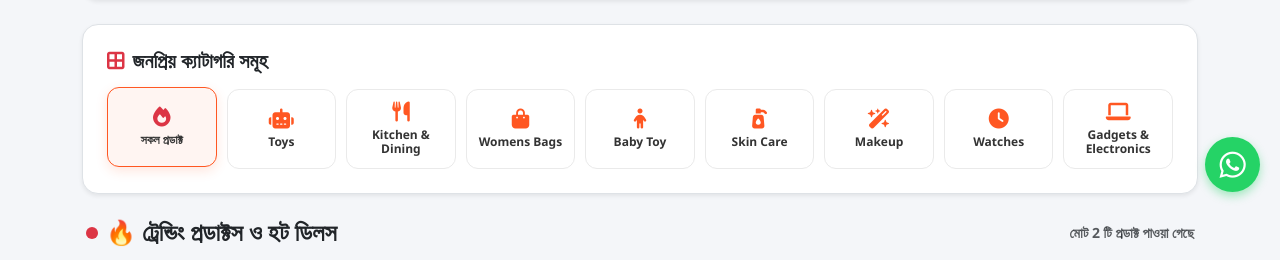
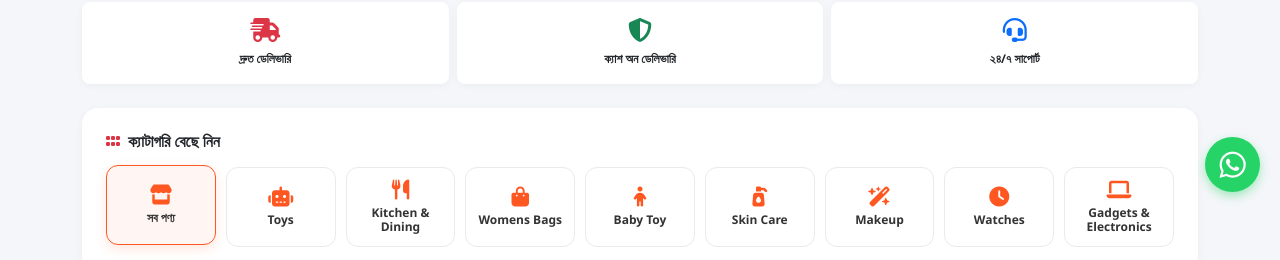
Before and after one commit to WebsiteMaker9876/NovaCartBd, a Flask app: page / in a window 1280 px wide. Shown: the part 528-788 px from the top of the page. Run offline with Flask 3, Linux system fonts and the light colour scheme; data comes from the database, SQL or seed files in the repository; some libraries are stand-ins or nearby versions.

Commit message:
Update index.html

```diff
--- a/templates/index.html
+++ b/templates/index.html
@@ -4,27 +4,53 @@
 
 {% block content %}
 
-<!-- Hero Banner Section -->
+<!-- Main Banner Section -->
 {% if site_settings.header_banner_url %}
-<div class="hero-banner-box rounded-4 overflow-hidden shadow-sm mb-4 bg-white border">
-    <a href="{{ site_settings.banner_link }}" class="d-block">
-        <img src="{{ site_settings.header_banner_url }}" alt="Offer Banner" class="w-100" style="max-height: 400px; object-fit: cover; transition: transform 0.3s ease;" onmouseover="this.style.transform='scale(1.01)'" onmouseout="this.style.transform='scale(1)'">
+<div class="hero-banner-section mb-4">
+    <a href="{{ site_settings.banner_link }}" class="d-block text-decoration-none">
+        <div class="card border-0 rounded-4 overflow-hidden shadow-sm" style="background: #111;">
+            <img src="{{ site_settings.header_banner_url }}" alt="Hero Banner" class="w-100 img-fluid hero-img" style="max-height: 380px; object-fit: cover; transition: opacity 0.3s ease;">
+        </div>
     </a>
 </div>
 {% endif %}
 
+<!-- Trust / Feature Badges -->
+<div class="row g-2 mb-4 text-center">
+    <div class="col-4">
+        <div class="p-3 bg-white rounded-3 shadow-xs border-0 d-flex flex-column align-items-center justify-content-center h-100">
+            <i class="fa-solid fa-truck-fast text-danger fs-4 mb-2"></i>
+            <span class="fw-bold text-dark" style="font-size: 12px;">দ্রুত ডেলিভারি</span>
+        </div>
+    </div>
+    <div class="col-4">
+        <div class="p-3 bg-white rounded-3 shadow-xs border-0 d-flex flex-column align-items-center justify-content-center h-100">
+            <i class="fa-solid fa-shield-halved text-success fs-4 mb-2"></i>
+            <span class="fw-bold text-dark" style="font-size: 12px;">ক্যাশ অন ডেলিভারি</span>
+        </div>
+    </div>
+    <div class="col-4">
+        <div class="p-3 bg-white rounded-3 shadow-xs border-0 d-flex flex-column align-items-center justify-content-center h-100">
+            <i class="fa-solid fa-headset text-primary fs-4 mb-2"></i>
+            <span class="fw-bold text-dark" style="font-size: 12px;">২৪/৭ সাপোর্ট</span>
+        </div>
+    </div>
+</div>
+
 <!-- Category Section -->
-<div class="bg-white p-4 rounded-4 shadow-sm mb-4 border">
+<div class="bg-white p-3 p-md-4 rounded-4 shadow-xs mb-4 border-0">
     <div class="d-flex align-items-center justify-content-between mb-3">
-        <h5 class="fw-bold m-0 text-dark"><i class="fa-solid fa-border-all text-danger me-2"></i>জনপ্রিয় ক্যাটাগরি সমূহ</h5>
+        <h6 class="fw-bold m-0 text-dark fs-6 d-flex align-items-center">
+            <i class="fa-solid fa-grip text-danger me-2"></i> ক্যাটাগরি বেছে নিন
+        </h6>
         {% if current_cat %}
-        <a href="/" class="btn btn-outline-danger btn-sm fw-bold rounded-pill px-3"><i class="fa-solid fa-rotate-left me-1"></i> সব প্রডাক্ট দেখুন</a>
+        <a href="/" class="btn btn-soft-danger btn-sm rounded-pill px-3 fw-bold" style="font-size: 12px;"><i class="fa-solid fa-xmark me-1"></i> ফিল্টার মুছুন</a>
         {% endif %}
     </div>
     <div class="category-grid-box">
         <a href="/" class="category-card {% if not current_cat %}active{% endif %}">
-            <i class="fa-solid fa-fire text-danger"></i>
-            <span>সকল প্রডাক্ট</span>
+            <i class="fa-solid fa-store"></i>
+            <span>সব পণ্য</span>
         </a>
         {% for cat in categories %}
         <a href="/?category={{ cat.name }}" class="category-card {% if current_cat == cat.name %}active{% endif %}">
@@ -35,52 +61,54 @@
     </div>
 </div>
 
-<!-- Products Section -->
+<!-- Products Grid Section -->
 {% if products %}
 <div class="d-flex align-items-center justify-content-between mb-3 px-1">
-    <h4 class="fw-bold m-0 text-dark d-flex align-items-center">
-        <span class="bg-danger d-inline-block rounded-circle me-2" style="width: 12px; height: 12px;"></span>
-        🔥 ট্রেন্ডিং প্রডাক্টস ও হট ডিলস
-    </h4>
-    <span class="text-muted small fw-semibold">মোট {{ products|length }} টি প্রডাক্ট পাওয়া গেছে</span>
+    <h5 class="fw-bold m-0 text-dark d-flex align-items-center" style="letter-spacing: -0.3px;">
+        🔥 ট্রেন্ডিং প্রোডাক্টস
+    </h5>
+    <span class="text-muted small fw-medium">{{ products|length }}টি প্রোডাক্ট</span>
 </div>
 
-<div class="row row-cols-2 row-cols-md-4 row-cols-lg-5 g-3 mb-5">
+<div class="row row-cols-2 row-cols-md-4 row-cols-lg-4 g-3 mb-5">
     {% for p in products %}
     {% set discount = (((p.regular_price - p.sale_price) / p.regular_price) * 100)|int %}
     <div class="col">
-        <div class="card product-card h-100 border-0 shadow-sm rounded-4 overflow-hidden position-relative bg-white" style="transition: transform 0.2s ease, box-shadow 0.2s ease;">
+        <div class="card h-100 border-0 shadow-xs rounded-4 overflow-hidden position-relative bg-white product-clean-card">
 
+            <!-- Discount Badge -->
             {% if discount > 0 %}
-            <span class="badge bg-danger position-absolute top-0 start-0 m-2 px-2 py-1 rounded-pill fw-bold shadow-sm" style="font-size: 11px; z-index: 3;">
-                -{{ discount }}% OFF
+            <span class="badge position-absolute top-0 start-0 m-2 px-2 py-1 rounded-2 fw-bold text-white shadow-xs" style="background-color: #ff3b30; font-size: 10px; z-index: 2;">
+                {{ discount }}% OFF
             </span>
             {% endif %}
 
-            <a href="/p/{{ p.slug }}" class="text-decoration-none bg-light overflow-hidden d-block position-relative" style="height: 190px;">
-                <img src="{{ p.image }}" class="w-100 h-100" style="object-fit: cover; transition: transform 0.3s ease;" onmouseover="this.style.transform='scale(1.08)'" onmouseout="this.style.transform='scale(1)'" alt="{{ p.name }}">
+            <!-- Product Image -->
+            <a href="/p/{{ p.slug }}" class="text-decoration-none bg-light d-block position-relative text-center overflow-hidden" style="height: 180px;">
+                <img src="{{ p.image }}" class="w-100 h-100 clean-prod-img" style="object-fit: contain; padding: 8px; transition: transform 0.3s ease;" alt="{{ p.name }}">
             </a>
 
+            <!-- Card Body -->
             <div class="card-body p-3 d-flex flex-column justify-content-between">
                 <div>
                     <div class="d-flex justify-content-between align-items-center mb-1">
-                        <small class="text-muted fw-semibold" style="font-size: 10px; background: #f8f9fa; padding: 2px 6px; border-radius: 4px;">কোড: {{ p.code }}</small>
-                        <span class="badge bg-light text-secondary border" style="font-size: 9px;">{{ p.category }}</span>
+                        <span class="text-muted" style="font-size: 10px; font-weight: 500;">CODE: {{ p.code }}</span>
                     </div>
-                    <h6 class="fw-bold text-dark mt-1 mb-2" style="font-size: 13px; height: 38px; overflow: hidden; display: -webkit-box; -webkit-line-clamp: 2; -webkit-box-orient: vertical; line-height: 1.4;">
+                    <h6 class="fw-bold text-dark mb-2 prod-title">
                         <a href="/p/{{ p.slug }}" class="text-dark text-decoration-none">{{ p.name }}</a>
                     </h6>
                 </div>
 
-                <div>
-                    <div class="d-flex align-items-center gap-2 mb-2">
-                        <span class="text-danger fw-extrabold fs-5" style="font-weight: 800;">৳{{ p.sale_price|int }}</span>
+                <div class="mt-2">
+                    <div class="d-flex align-items-baseline gap-2 mb-2">
+                        <span class="fw-bold text-danger fs-5" style="font-family: inherit;">৳{{ p.sale_price|int }}</span>
                         {% if p.regular_price > p.sale_price %}
                         <del class="text-muted small" style="font-size: 12px;">৳{{ p.regular_price|int }}</del>
                         {% endif %}
                     </div>
-                    <a href="/p/{{ p.slug }}" class="btn btn-danger btn-sm w-100 fw-bold py-2 rounded-3 shadow-sm d-flex align-items-center justify-content-center gap-1" style="background: linear-gradient(135deg, #ff5722, #f4511e); border: none;">
-                        <i class="fa-solid fa-cart-shopping me-1"></i> অর্ডার করুন
+
+                    <a href="/p/{{ p.slug }}" class="btn btn-danger w-100 fw-bold py-2 rounded-3 btn-order-clean d-flex align-items-center justify-content-center gap-1">
+                        <i class="fa-solid fa-bolt fs-6"></i> অর্ডার করুন
                     </a>
                 </div>
             </div>
@@ -89,11 +117,57 @@
     {% endfor %}
 </div>
 {% else %}
-<div class="text-center py-5 bg-white rounded-4 shadow-sm border my-4">
+<div class="text-center py-5 bg-white rounded-4 border-0 shadow-xs my-4">
     <i class="fa-solid fa-box-open text-muted fs-1 mb-3"></i>
-    <h5 class="text-muted fw-bold">এই মুহূর্তে এই ক্যাটাগরিতে কোনো প্রডাক্ট নেই!</h5>
-    <a href="/" class="btn btn-danger btn-sm mt-2 fw-bold px-4 py-2 rounded-pill">সব প্রডাক্ট দেখুন</a>
+    <h6 class="text-muted fw-bold">এই ক্যাটাগরিতে কোনো পণ্য পাওয়া যায়নি!</h6>
+    <a href="/" class="btn btn-danger btn-sm mt-2 fw-bold px-4 py-2 rounded-pill">সব পণ্য দেখুন</a>
 </div>
 {% endif %}
 
+<!-- Minimal Styling CSS -->
+<style>
+    .shadow-xs { box-shadow: 0 2px 8px rgba(0,0,0,0.04); }
+
+    .prod-title {
+        font-size: 13px;
+        line-height: 1.4;
+        height: 36px;
+        overflow: hidden;
+        display: -webkit-box;
+        -webkit-line-clamp: 2;
+        -webkit-box-orient: vertical;
+    }
+
+    .product-clean-card {
+        transition: transform 0.25s ease, box-shadow 0.25s ease;
+    }
+    .product-clean-card:hover {
+        transform: translateY(-4px);
+        box-shadow: 0 10px 20px rgba(0,0,0,0.08) !important;
+    }
+    .product-clean-card:hover .clean-prod-img {
+        transform: scale(1.05);
+    }
+
+    .btn-order-clean {
+        background-color: #ff5722;
+        border: none;
+        font-size: 13px;
+        transition: background-color 0.2s ease;
+    }
+    .btn-order-clean:hover {
+        background-color: #e64a19;
+    }
+
+    .btn-soft-danger {
+        background-color: #ffebee;
+        color: #d32f2f;
+        border: none;
+    }
+    .btn-soft-danger:hover {
+        background-color: #ffcdd2;
+        color: #b71c1c;
+    }
+</style>
+
 {% endblock %}
```
